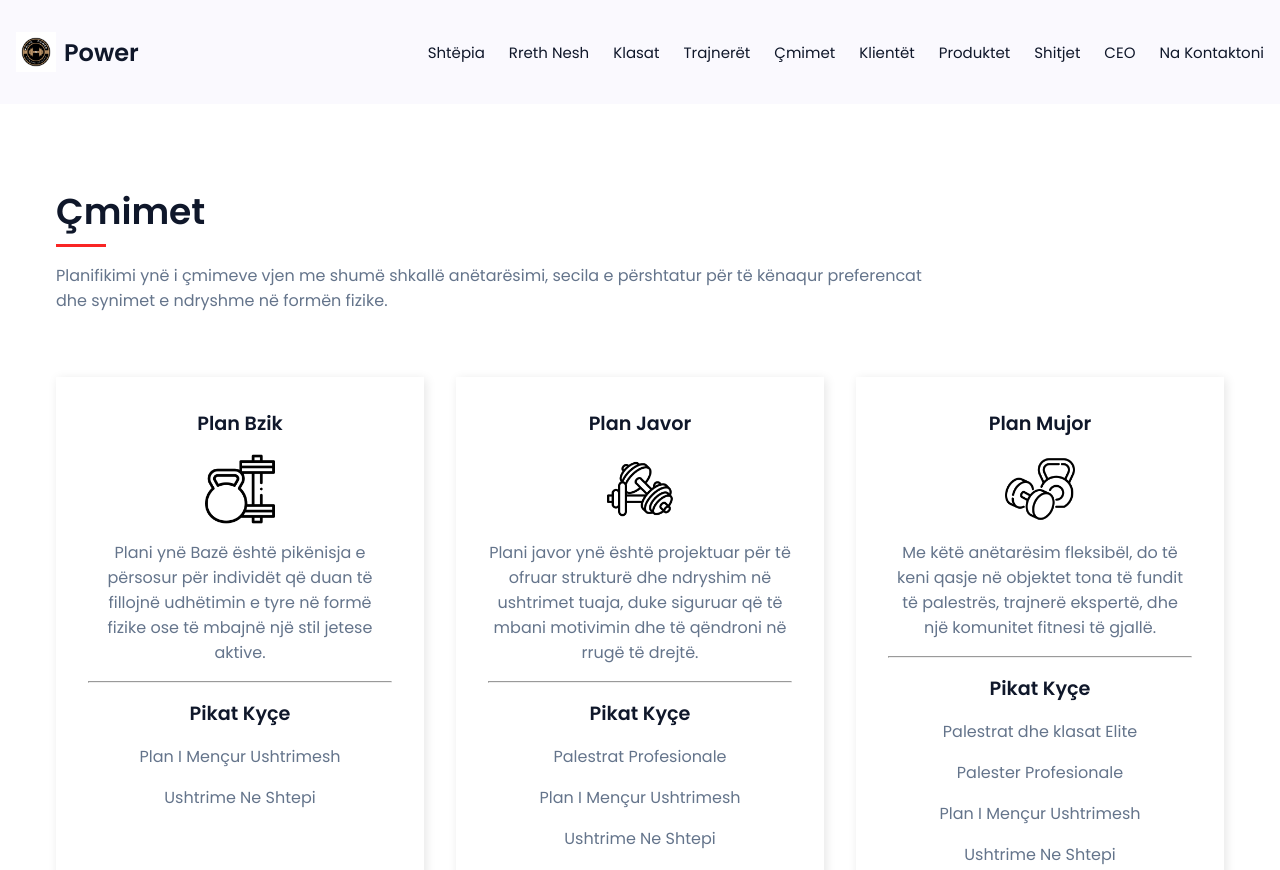
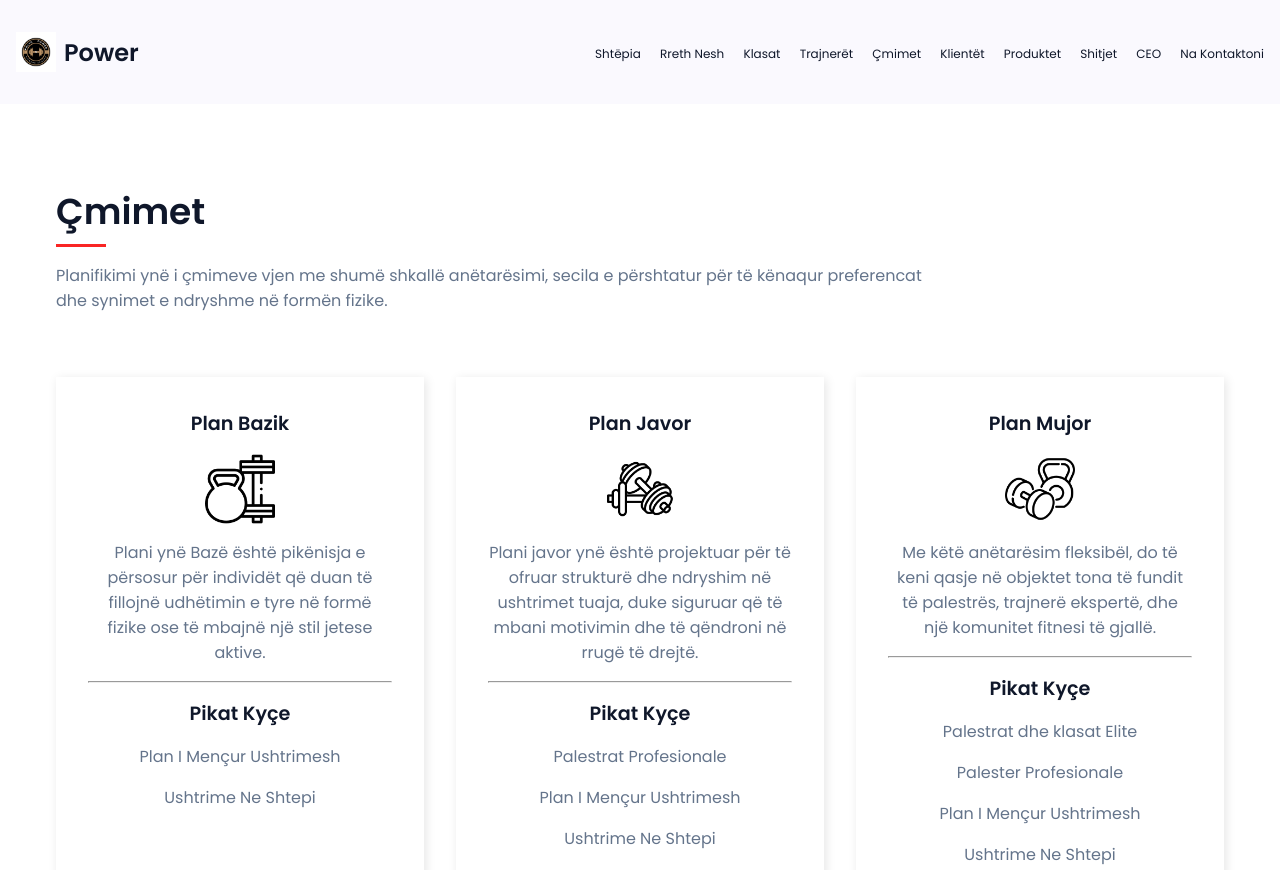
Before and after one commit to powergymks/powergymks.github.io, a plain HTML site: page Part5/index.html in a window 1280 px wide. Shown: the top 870 px of the page. Drawn offline with nearby package versions, Linux system fonts and the light colour scheme.

Commit message:
Add files via upload

```diff
--- a/Part5/index.html
+++ b/Part5/index.html
@@ -48,7 +48,7 @@
       <div class="ra-price__grid">
         <div class="ra-price__card">
           <div class="ra-price__content">
-            <h4>Plan Bzik</h4>
+            <h4>Plan Bazik</h4>
             <img src="https://powergymks.github.io/images/image13.png" alt="price" />
             <p>
               Plani ynë Bazë është pikënisja e përsosur për individët që duan të fillojnë udhëtimin e tyre në formë fizike ose të mbajnë një stil jetese aktive.
--- a/csspart1.css
+++ b/csspart1.css
@@ -138,7 +138,7 @@ nav {
   align-items: center;
   justify-content: center;
   flex-direction: column;
-  gap: 1.5rem;
+  gap: 1.2rem;
   background-color: var(--ra-secondary-color);
   transition: 0.5s;
   z-index: -1;
@@ -153,7 +153,7 @@ nav {
 .ra-link a {
   color: var(--ra-text-dark);
   transition: 0.3s;
-  font-size: 15px;
+  font-size: 12px;
 }
 
 
```
